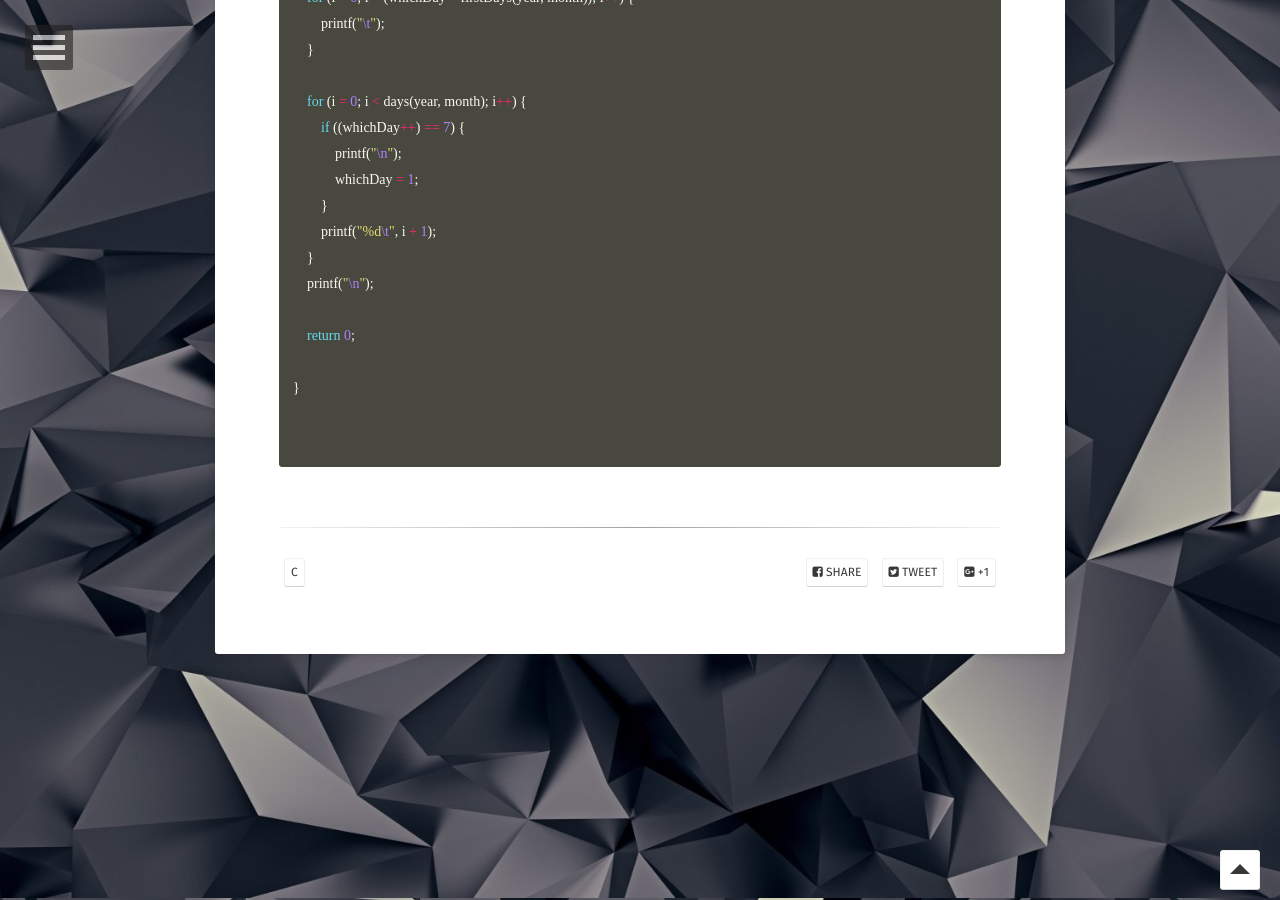
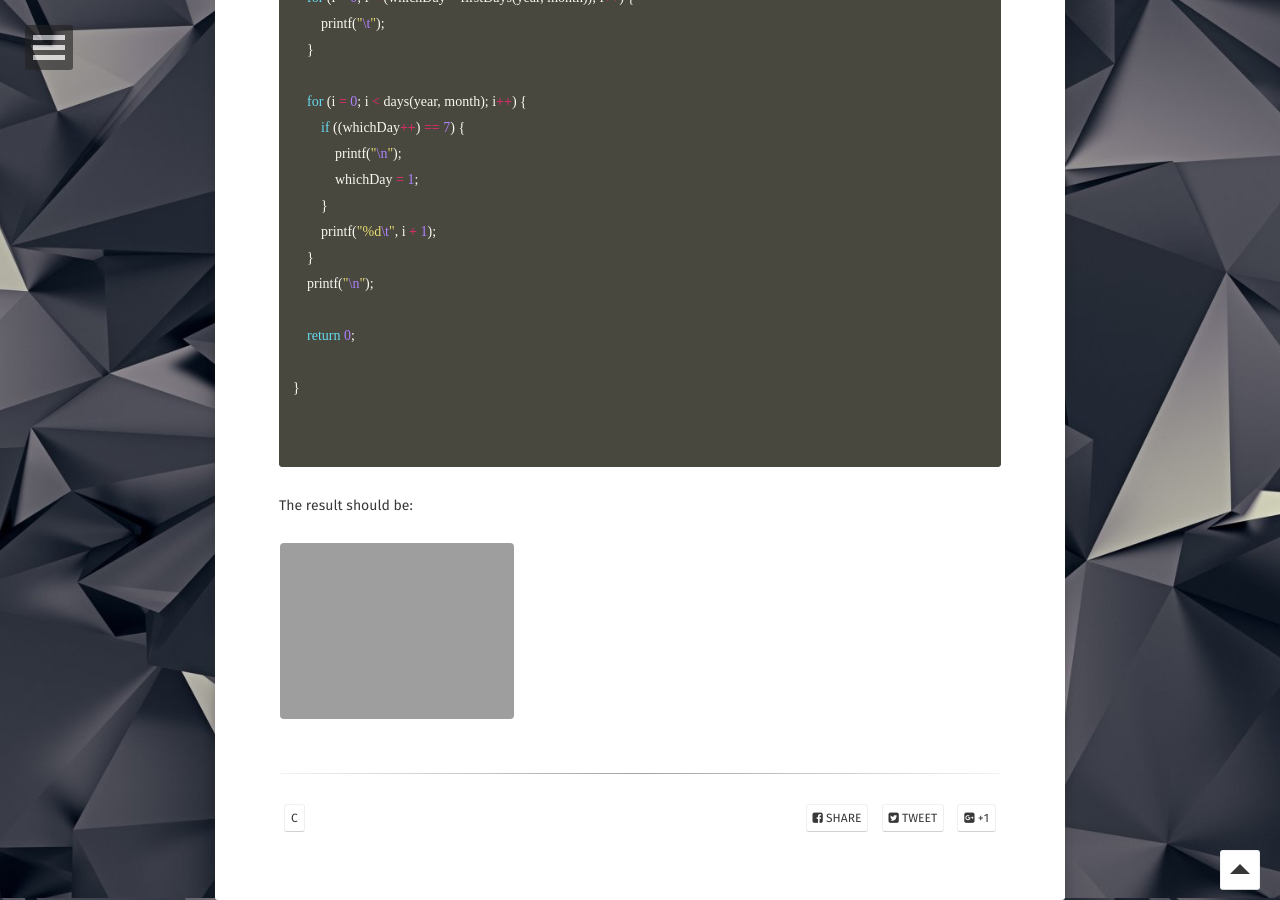
Before and after one commit to ziboyi/ziboyi.github.io, a Jekyll site: the page built from _posts/2017-09-02-C-Version-Calendar.md, in a window 1280 px wide and 900 px high, scrolled down 1802 px. Built offline with Jekyll 4.4.1, drawn with Linux system fonts in a browser that asks for light colours; some web fonts are replaced.

Commit message:
Customized

````diff
--- a/_posts/2017-09-02-C-Version-Calendar.md
+++ b/_posts/2017-09-02-C-Version-Calendar.md
@@ -79,3 +79,10 @@ int main()
 
 
 ```
+
+The result should be:
+
+
+<figure class="third">
+	<img src="https://ziboyi.github.io/assets/img/calender.png">
+</figure>
````
Also changed, not shown: assets/img/calendar.png (added).
